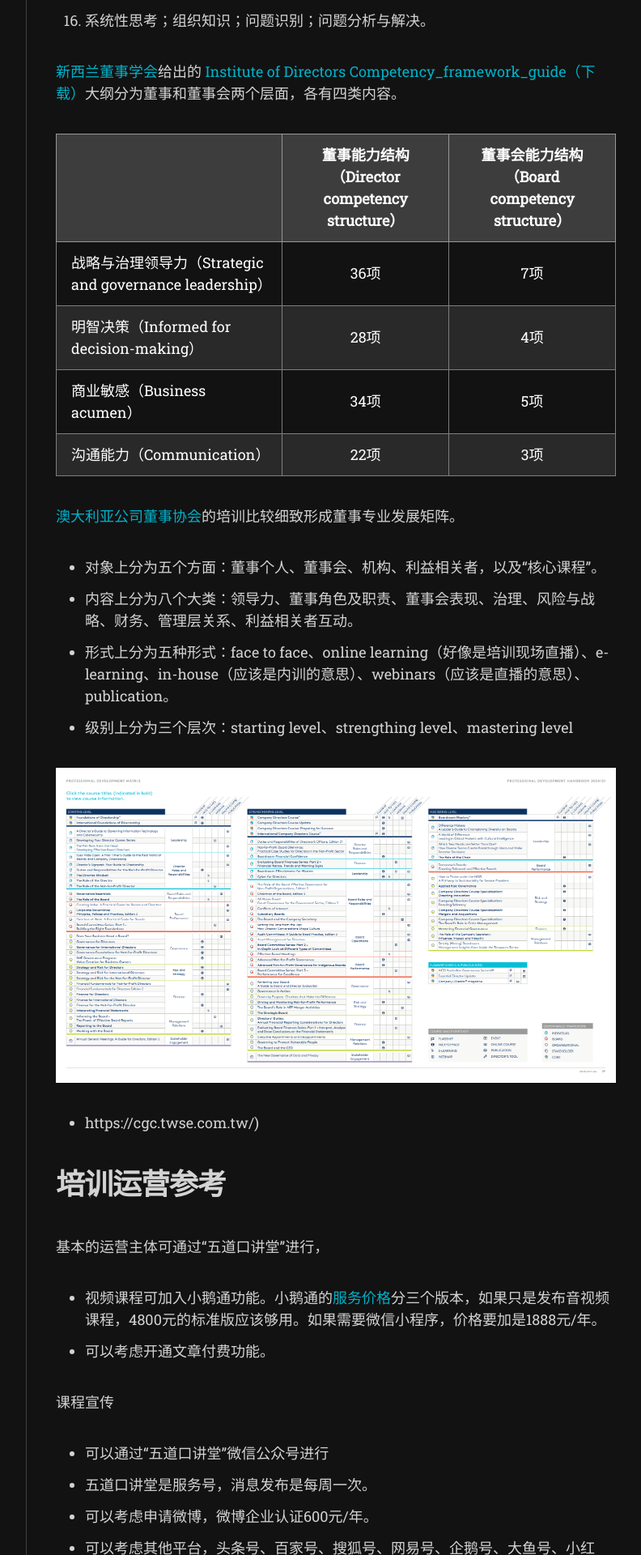
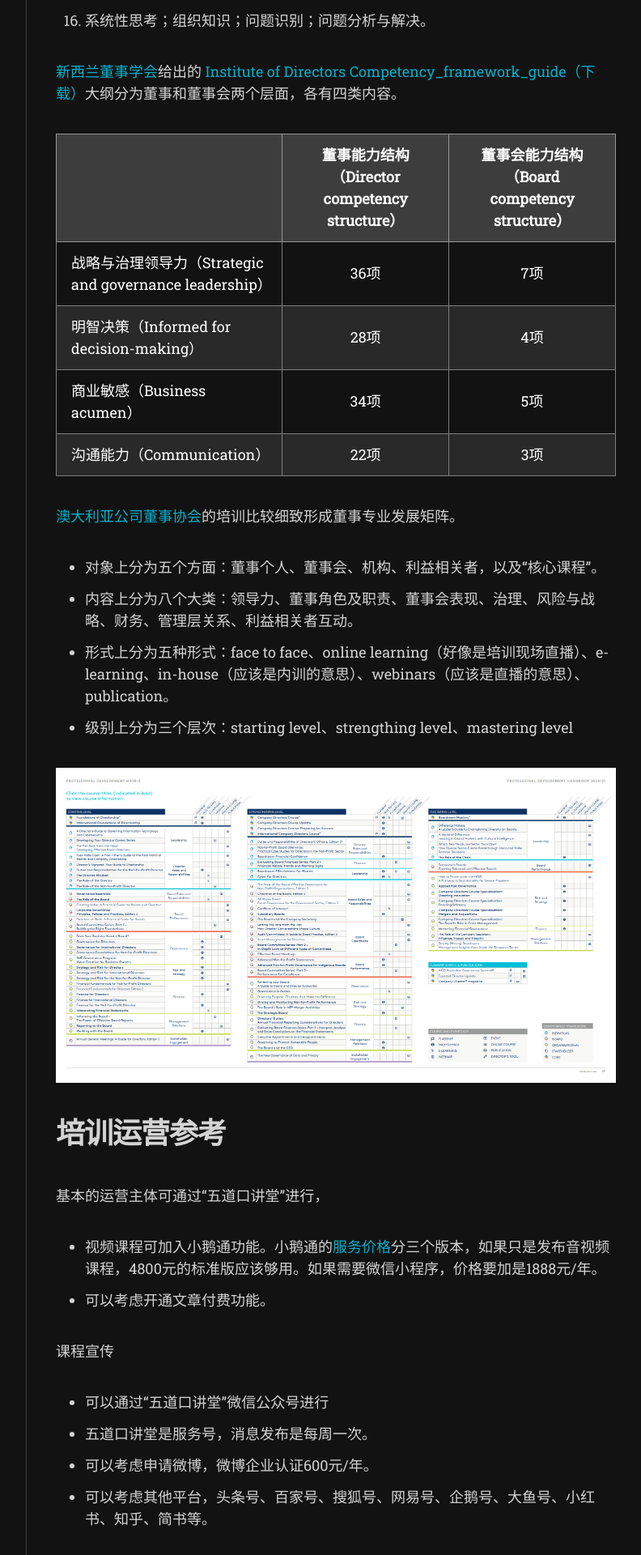
Before and after one commit to wdkedu/wdkedu.github.io, a Jekyll site: the page built from _posts/2020-11-16-cooperate-governance-resources.md, in a window 1280 px wide. Shown: the part 3080-5000 px from the top of the page at 81% size, without its empty margins (357-1149 px from the left). Built offline with Jekyll 4.4.1, drawn with Linux system fonts in a browser that asks for light colours; some web fonts are replaced; part of the change alters nothing that is shown.

Commit message:
Update 2020-11-16-cooperate-governance-resources.md

```diff
--- a/_posts/2020-11-16-cooperate-governance-resources.md
+++ b/_posts/2020-11-16-cooperate-governance-resources.md
@@ -93,8 +93,6 @@ author:
 
 ![董事专业发展矩阵](/images/matrix.png)
 
-- https://cgc.twse.com.tw/)
-
 # 培训运营参考
 
 基本的运营主体可通过“五道口讲堂”进行，
@@ -137,4 +135,4 @@ author:
 - [亚洲公司治理协会](https://www.acga-asia.org/)
 - [欧洲公司治理协会](https://ecgi.global/)
 - OECD[公司治理专题](https://www.oecd.org/corporate/)
-- [台湾证券交易所公司治理中心](
+- [台湾证券交易所公司治理中心](https://cgc.twse.com.tw/)
```
